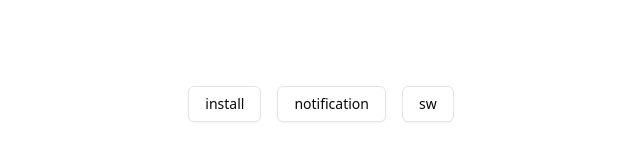
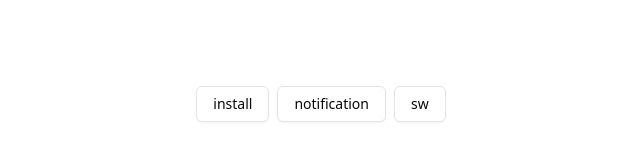
Before and after one commit to sky172839465/pwa-sharing, a React (Vite) app: page / in a window 1280 px wide. Shown: the part 296-456 px from the top of the page, without its empty margins (319-959 px from the left). Built offline with nearby package versions, Linux system fonts and the light colour scheme.

Commit message:
style: update nav RWD UI

```diff
--- a/src/client/pages/index.jsx
+++ b/src/client/pages/index.jsx
@@ -3,20 +3,26 @@ import routes from "../router/routes"
 import { Button } from "@/components/ui/button"
 import { isEmpty } from "lodash-es"
 
-const Index = () => {
+const Index = (props) => {
+  const { isNav } = props
   const { pathname } = useLocation()
   const displayRoutes = pathname === '/' ? routes.filter(route => route.path !== '/') : routes
   return (
-    <div className='space-x-4 w-full p-4 text-center sticky top-0 bg-background/30 backdrop-blur-md'>
+    <div className={`
+      flex flex-wrap md:flex-nowrap justify-center items-center
+      w-full gap-2 p-4 text-center sticky top-0 bg-background/30 backdrop-blur-md
+    `}>
       {displayRoutes.map((route, index) => {
         const routeName = route.path.replaceAll('/', '')
         const displayRouteName = isEmpty(routeName) ? 'home' : routeName
         return (
-          <Link key={index} to={route.path} viewTransition>
-            <Button variant="outline" disabled={pathname === route.path}>
-              {displayRouteName}
-            </Button>
-          </Link>
+          <div key={index} className={isNav ? "w-[48%] md:w-auto" : "w-full md:w-auto"}>
+            <Link to={route.path} viewTransition>
+              <Button className="w-full" variant="outline" disabled={pathname === route.path}>
+                {displayRouteName}
+              </Button>
+            </Link>
+          </div>
         )
       })}
     </div>
--- a/src/client/router/Root.jsx
+++ b/src/client/router/Root.jsx
@@ -23,7 +23,7 @@ const Root = () => {
     >
       <div className='flex flex-col min-h-dvh w-full'>
         {pathname !== '/' && (
-          <LazyNavs />
+          <LazyNavs isNav />
         )}
         <div className='flex grow items-center'>
           <Outlet />
```
